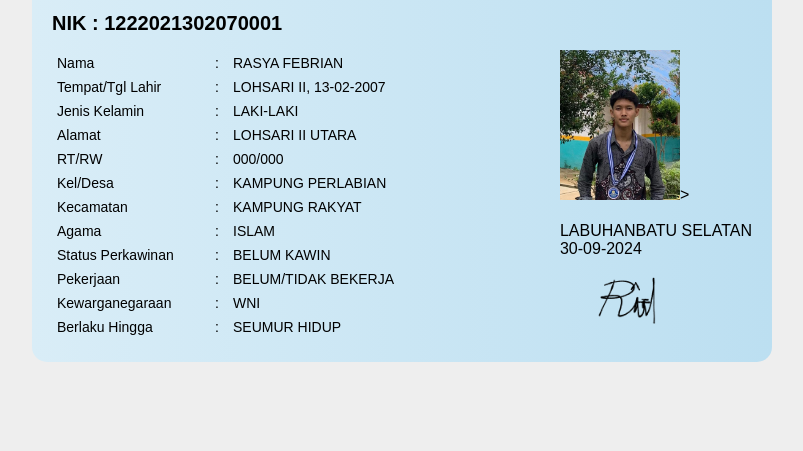
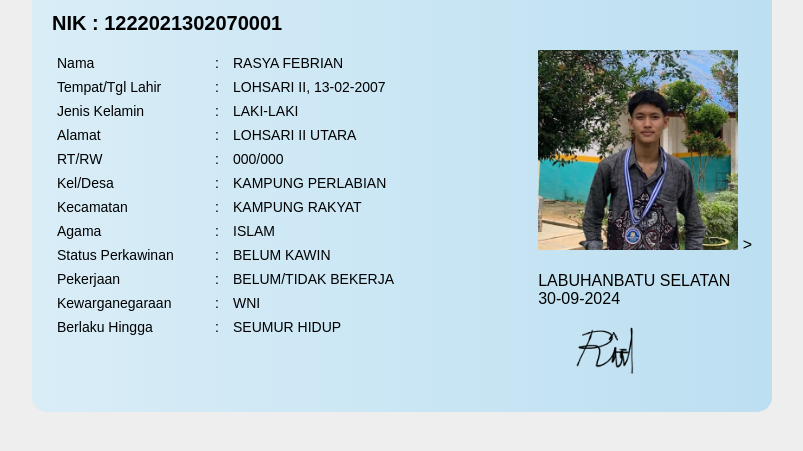
Before and after one commit to rasyafebriaann-bit/Ktp.html.rasyafebriann, a plain HTML site: page Index.html in a window 1280 px wide. Shown: the part 243-694 px from the top of the page, without its empty margins (238-1041 px from the left). Drawn offline with Linux system fonts and the light colour scheme.

Commit message:
Update Index.html

```diff
--- a/Index.html
+++ b/Index.html
@@ -120,8 +120,9 @@ td {
         </div>
 
         <!-- KANAN -->
-        <div class="Foto.jpg">
-            <img src="Foto.jpg"class="foto">><br><br>
+        <div class="foto.jpg">
+            <img src="foto.jpg" width="200">
+            ><br><br>
             LABUHANBATU SELATAN<br>
             30-09-2024
 
```
